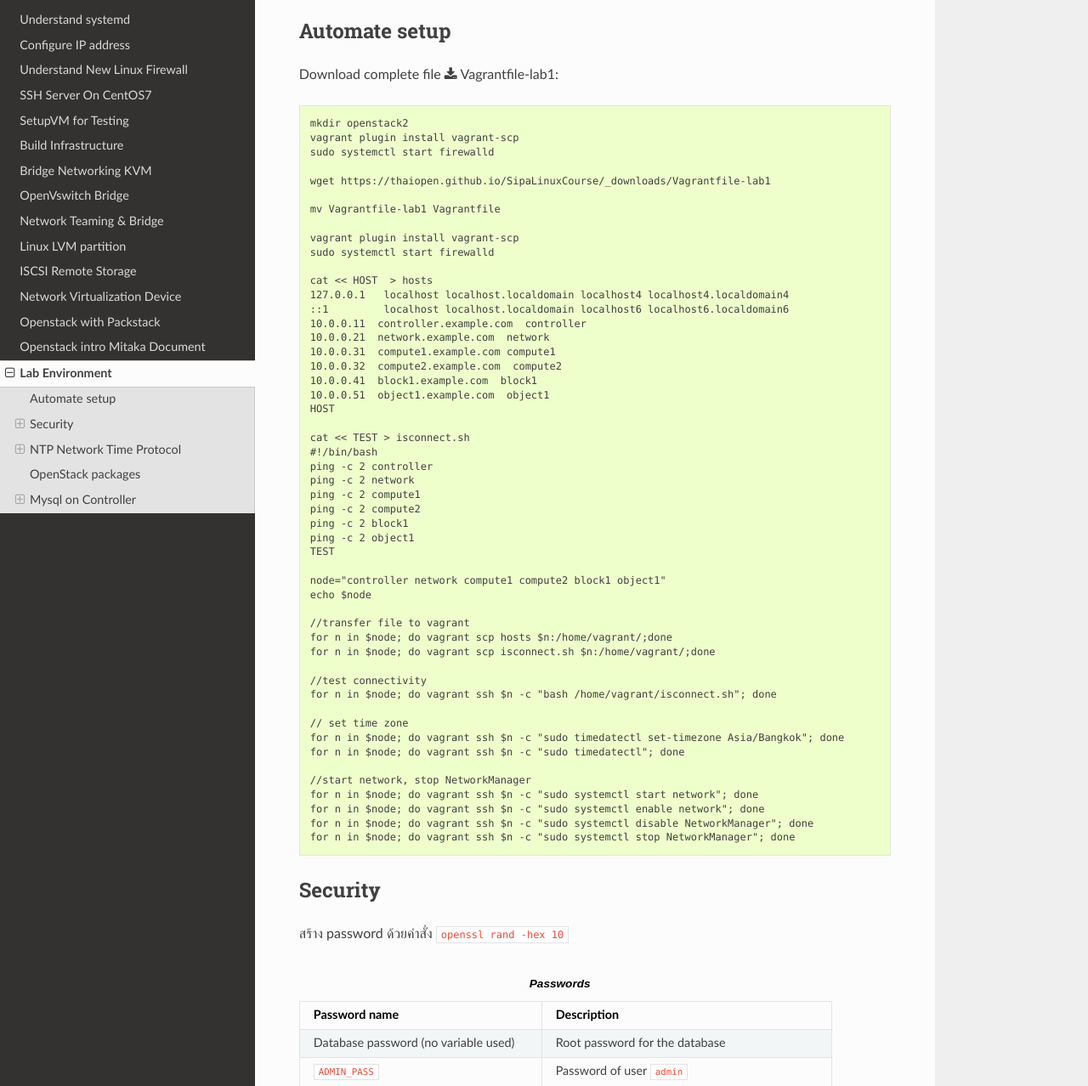
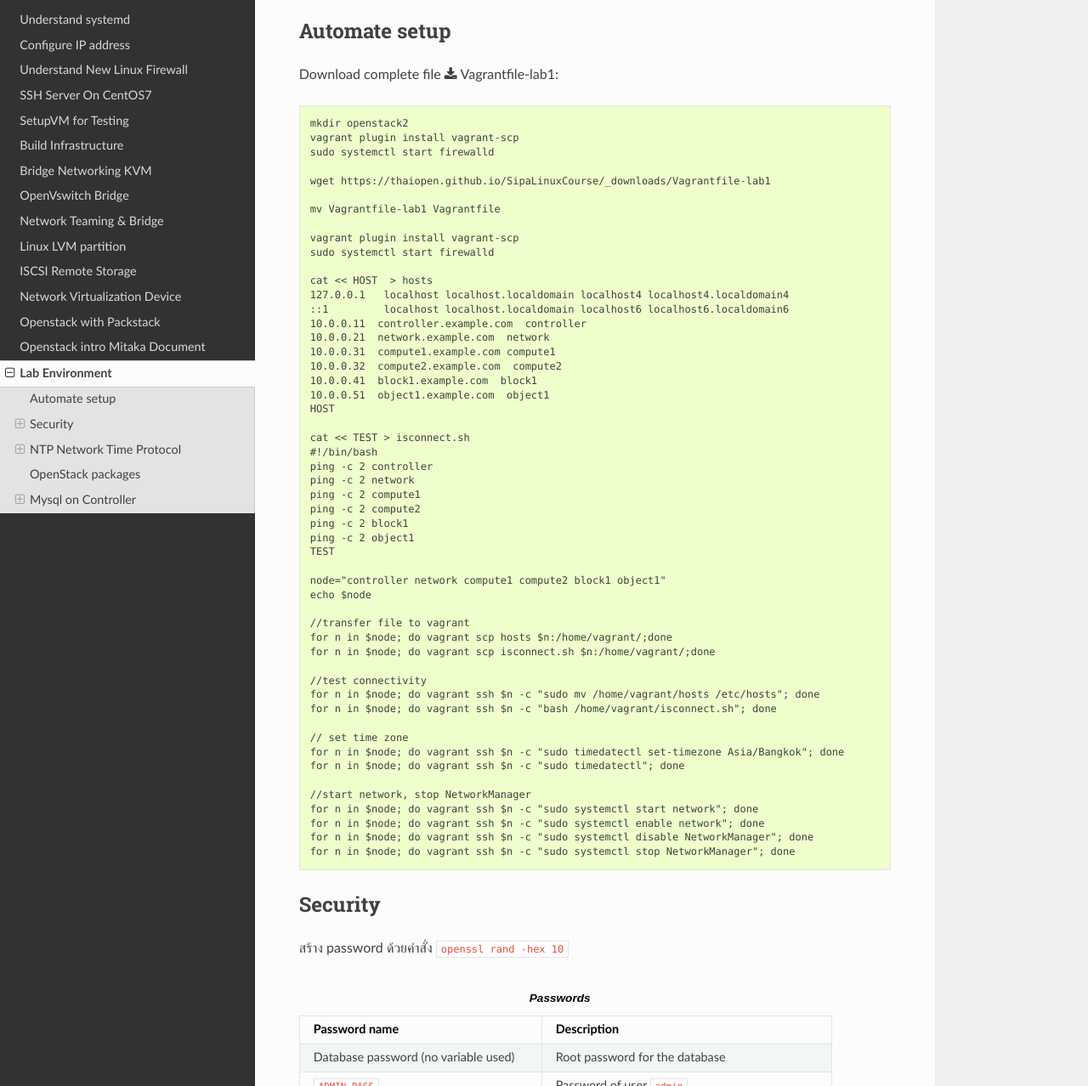
Before and after one commit to thaiopen/SipaLinuxCourse, a Sphinx documentation site: the page built from docs/source/environment.rst, in a window 1280 px wide and 1400 px high, scrolled down 850 px, cut to the strip 122-1400 px from the top of the window. Shown: the whole strip at 85% size. Built offline with Sphinx 7.4.7 and the Read the Docs theme 2.0.0, drawn with Linux system fonts in a browser that asks for light colours.

Commit message:
building and pushing docs

```diff
--- a/docs/source/environment.rst
+++ b/docs/source/environment.rst
@@ -51,6 +51,7 @@
     for n in $node; do vagrant scp isconnect.sh $n:/home/vagrant/;done
 
     //test connectivity
+    for n in $node; do vagrant ssh $n -c "sudo mv /home/vagrant/hosts /etc/hosts"; done
     for n in $node; do vagrant ssh $n -c "bash /home/vagrant/isconnect.sh"; done
 
     // set time zone
--- a/docs/source/virtualdev.rst
+++ b/docs/source/virtualdev.rst
@@ -34,7 +34,7 @@
 
     cd ~
     mkdir bridge
-    cd ovs
+    cd bridge
     vagrant init centos/7
     vagrant up
     vagrant ssh
```
Also changed, not shown: 7 other files.
